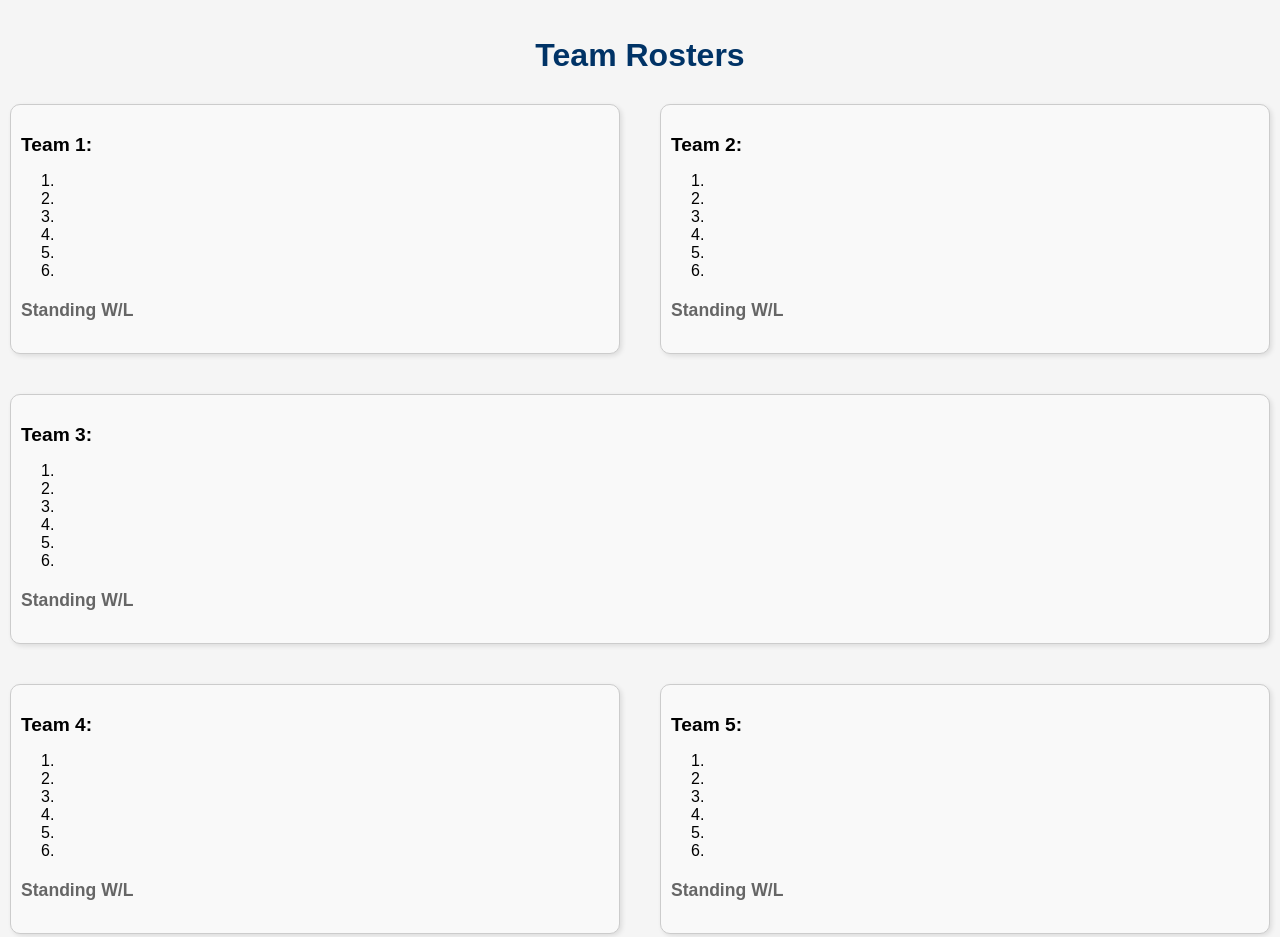
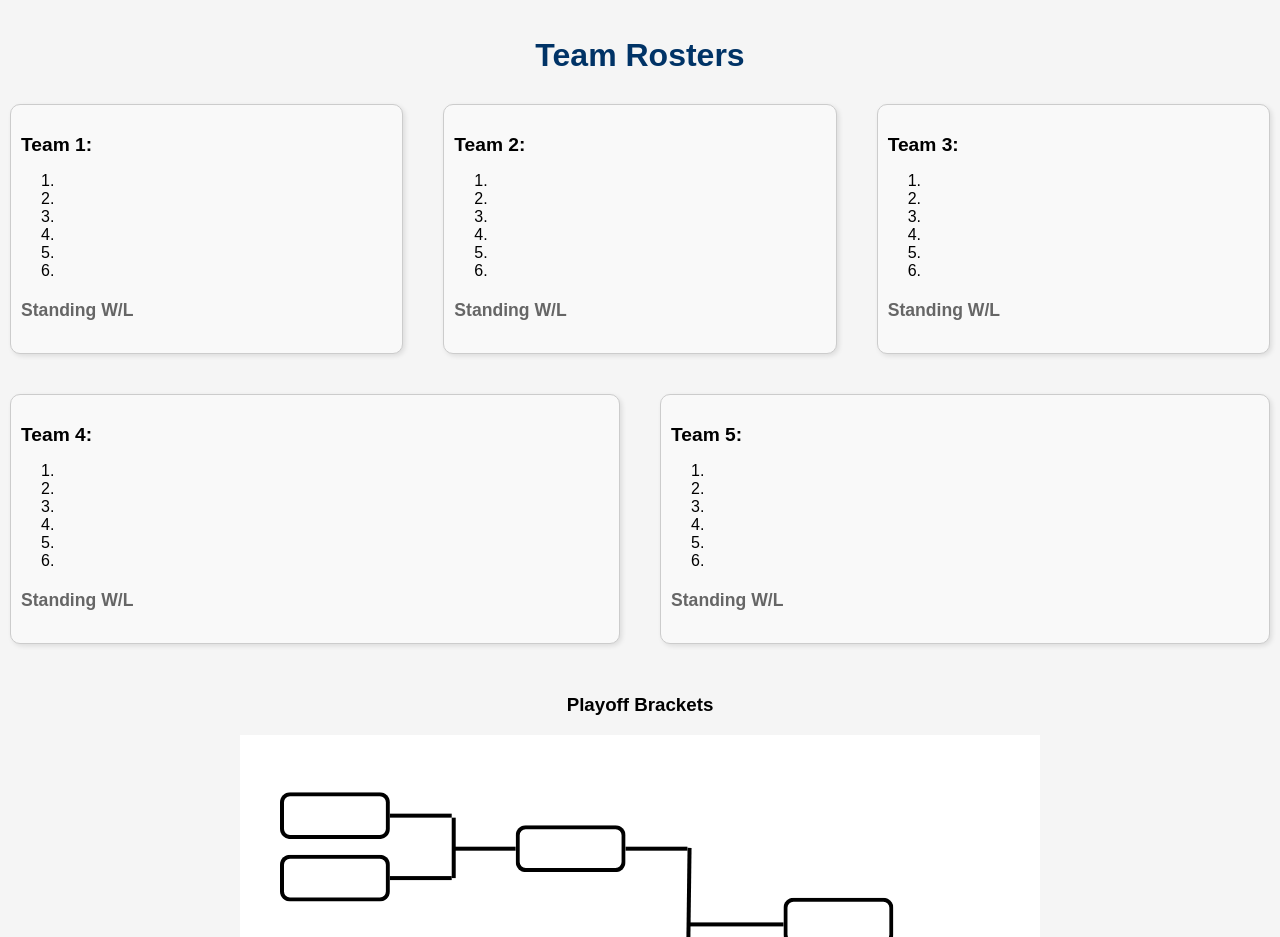
Before and after one commit to EricBozoian/SNHCVB-staging, a plain HTML site: page League.html in a window 1280 px wide. Shown: the part 2376-3313 px from the top of the page. Drawn offline with Linux system fonts and the light colour scheme.

Commit message:
Update style.css

```diff
--- a/style.css
+++ b/style.css
@@ -480,9 +480,11 @@ img {
 }
 
 .team-box {
-    flex: 1 1 calc(33.33% - 20px); /* 3 boxes per row with some spacing */
+    flex: 1 1 calc(20% - 20px); /* Adjusting the size to about 1/4 of the original */
     box-sizing: border-box;
     padding: 10px;
     border: 1px solid #ccc;
     background-color: #f9f9f9;
 }
+    background-color: #f9f9f9;
+}
```
